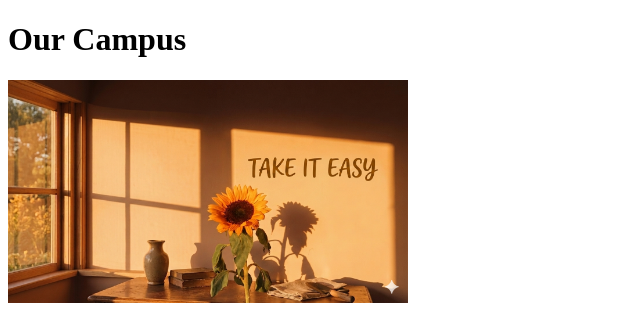
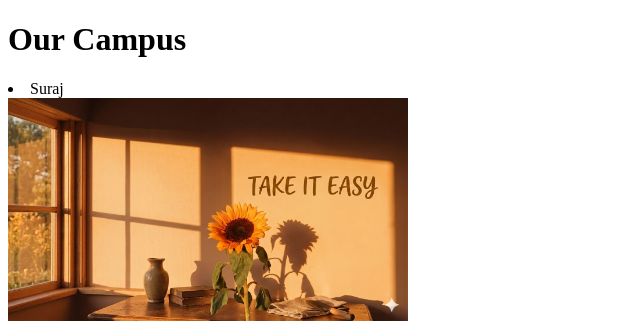
Before and after one commit to theeesuraj/weather-api-python, a plain HTML site: page index.html in a window 1280 px wide. Shown: the top 324 px of the page, without its empty margins (0-640 px from the left). Drawn offline with Linux system fonts and the light colour scheme.

Commit message:
Update index.html

```diff
--- a/index.html
+++ b/index.html
@@ -6,6 +6,7 @@
 <body>
 
 <h1>Our Campus</h1>
+    <li>Suraj</li>
 
 <!-- Image -->
 <img src="college.jpg" alt="College Image" width="400">
```
